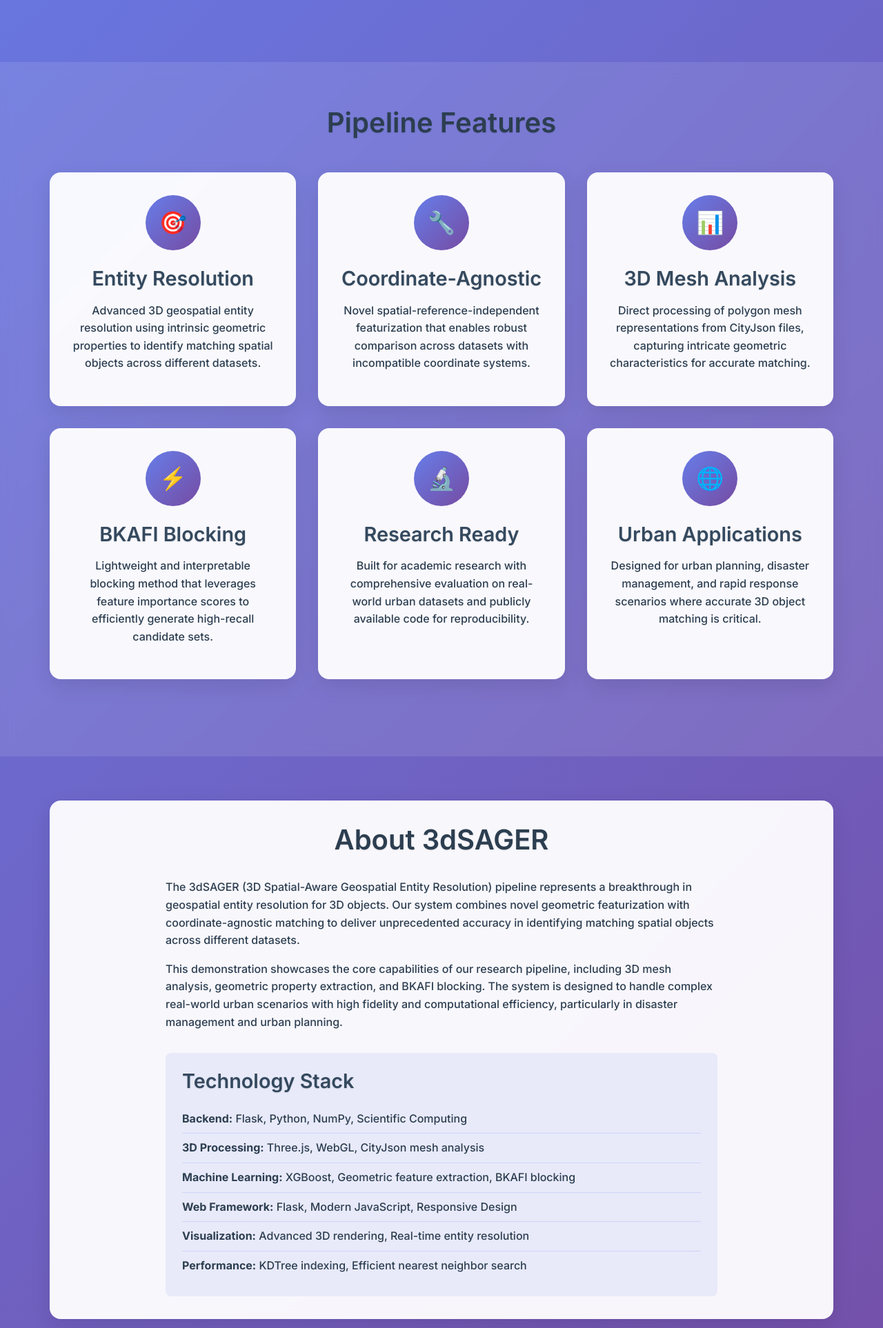
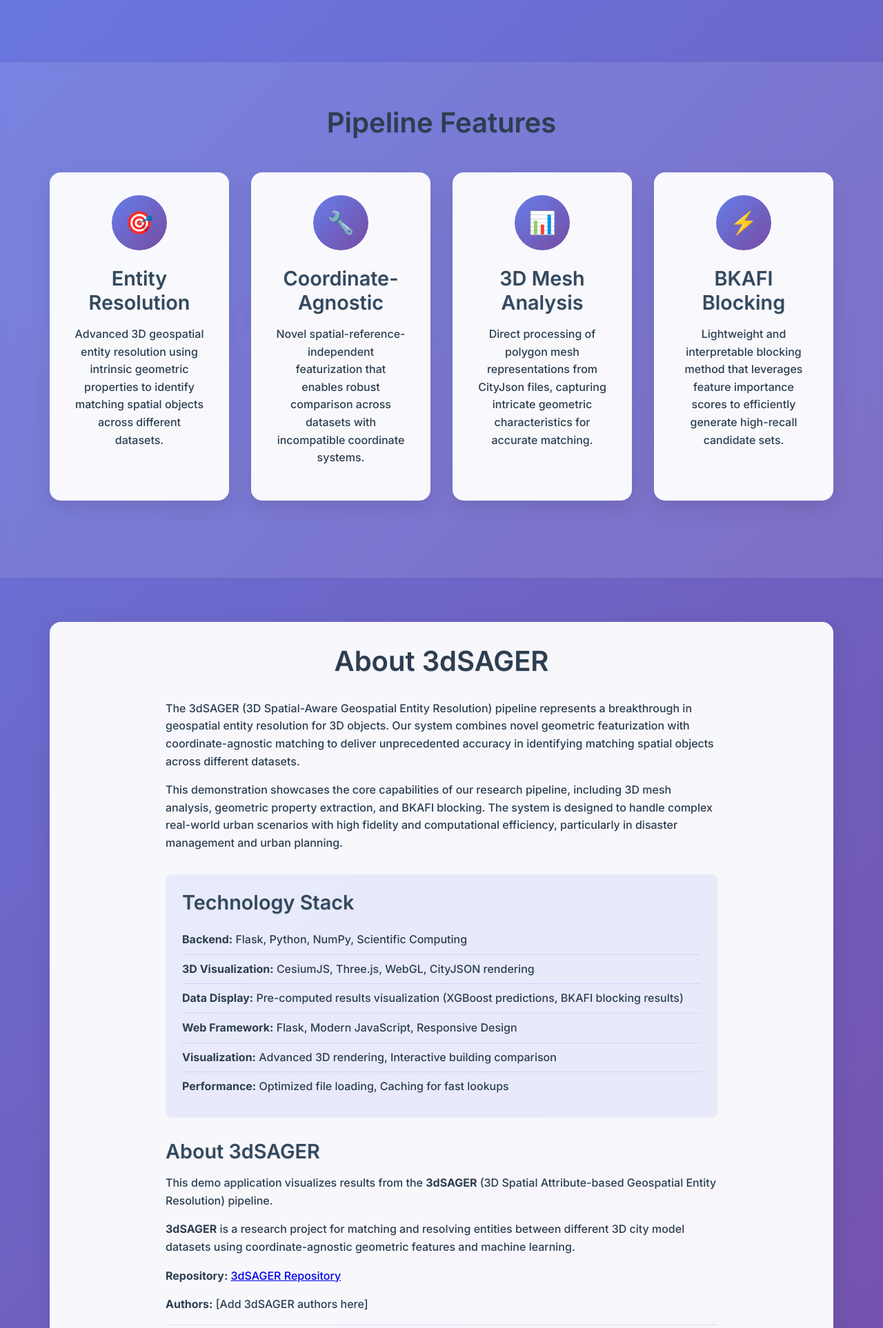
Before and after one commit to techInbalby/demo_app_3dSAGER, a Flask app: page / in a window 1280 px wide. Shown: the part 710-2636 px from the top of the page at 69% size. Run offline with Flask 3, Linux system fonts and the light colour scheme.

```diff
--- a/app.py
+++ b/app.py
@@ -21,7 +21,6 @@ BASE_DIR = Path(__file__).parent
 DATA_DIR = BASE_DIR / 'data'
 RESULTS_DIR = BASE_DIR / 'results_demo'
 SAVED_MODEL_DIR = BASE_DIR / 'saved_model_files'
-UPLOADS_DIR = BASE_DIR / 'uploads'
 LOGS_DIR = BASE_DIR / 'logs'
 
 # Results JSON files
@@ -32,7 +31,7 @@ DEMO_METRICS_JSON = RESULTS_DIR / 'demo_inference' / 'demo_metrics_summary_seed1
 CONFIDENCE_THRESHOLD = 0.5
 
 # Ensure directories exist
-for directory in [DATA_DIR, RESULTS_DIR, SAVED_MODEL_DIR, UPLOADS_DIR, LOGS_DIR]:
+for directory in [DATA_DIR, RESULTS_DIR, SAVED_MODEL_DIR, LOGS_DIR]:
     directory.mkdir(exist_ok=True)
 
 
--- a/docker-compose.yml
+++ b/docker-compose.yml
@@ -12,7 +12,6 @@ services:
       # Mount writable directories for runtime data
       - ./results_demo:/app/results_demo
       - ./saved_model_files:/app/saved_model_files
-      - ./uploads:/app/uploads
       - ./logs:/app/logs
     environment:
       - FLASK_ENV=development
--- a/static/css/style.css
+++ b/static/css/style.css
@@ -130,7 +130,7 @@ p {
 /* Features grid */
 .features-grid {
   display: grid;
-  grid-template-columns: repeat(auto-fit, minmax(300px, 1fr));
+  grid-template-columns: repeat(4, 1fr);
   gap: 2rem;
   margin: 3rem 0;
 }
@@ -209,6 +209,12 @@ p {
 }
 
 /* Responsive */
+@media (max-width: 1200px) {
+  .features-grid {
+    grid-template-columns: repeat(2, 1fr);
+  }
+}
+
 @media (max-width: 768px) {
   h1 {
     font-size: 2.5rem;
--- a/templates/index.html
+++ b/templates/index.html
@@ -71,18 +71,6 @@
                     <h3>BKAFI Blocking</h3>
                     <p>Lightweight and interpretable blocking method that leverages feature importance scores to efficiently generate high-recall candidate sets.</p>
                 </div>
-
-                <div class="card feature-card">
-                    <div class="feature-icon">🔬</div>
-                    <h3>Research Ready</h3>
-                    <p>Built for academic research with comprehensive evaluation on real-world urban datasets and publicly available code for reproducibility.</p>
-                </div>
-
-                <div class="card feature-card">
-                    <div class="feature-icon">🌐</div>
-                    <h3>Urban Applications</h3>
-                    <p>Designed for urban planning, disaster management, and rapid response scenarios where accurate 3D object matching is critical.</p>
-                </div>
             </div>
         </div>
     </section>
@@ -107,12 +95,31 @@
                         <h3>Technology Stack</h3>
                         <ul>
                             <li><strong>Backend:</strong> Flask, Python, NumPy, Scientific Computing</li>
-                            <li><strong>3D Processing:</strong> Three.js, WebGL, CityJson mesh analysis</li>
-                            <li><strong>Machine Learning:</strong> XGBoost, Geometric feature extraction, BKAFI blocking</li>
+                            <li><strong>3D Visualization:</strong> CesiumJS, Three.js, WebGL, CityJSON rendering</li>
+                            <li><strong>Data Display:</strong> Pre-computed results visualization (XGBoost predictions, BKAFI blocking results)</li>
                             <li><strong>Web Framework:</strong> Flask, Modern JavaScript, Responsive Design</li>
-                            <li><strong>Visualization:</strong> Advanced 3D rendering, Real-time entity resolution</li>
-                            <li><strong>Performance:</strong> KDTree indexing, Efficient nearest neighbor search</li>
+                            <li><strong>Visualization:</strong> Advanced 3D rendering, Interactive building comparison</li>
+                            <li><strong>Performance:</strong> Optimized file loading, Caching for fast lookups</li>
                         </ul>
+                    </div>
+                    <div class="3dsager-info" style="margin-top: 2rem;">
+                        <h3>About 3dSAGER</h3>
+                        <p>
+                            This demo application visualizes results from the <strong>3dSAGER</strong> (3D Spatial Attribute-based Geospatial Entity Resolution) pipeline.
+                        </p>
+                        <p>
+                            <strong>3dSAGER</strong> is a research project for matching and resolving entities between different 3D city model datasets using
+                            coordinate-agnostic geometric features and machine learning.
+                        </p>
+                        <p>
+                            <strong>Repository:</strong> <a href="https://anonymous.4open.science/r/3dSAGER/README.md" target="_blank" rel="noopener noreferrer">3dSAGER Repository</a>
+                        </p>
+                        <p>
+                            <strong>Authors:</strong> [Add 3dSAGER authors here]
+                        </p>
+                        <p style="margin-top: 1rem; padding-top: 1rem; border-top: 1px solid rgba(102, 126, 234, 0.2);">
+                            <em>This application is intended for academic and research purposes only.</em>
+                        </p>
                     </div>
                 </div>
             </div>
@@ -136,8 +143,11 @@
     <footer class="footer">
         <div class="container">
             <div class="footer-content">
-                <p>&copy; 2024 3dSAGER Research Team. All rights reserved.</p>
+                <p>&copy; 2026 3dSAGER Research Team. All rights reserved.</p>
                 <p>Built for academic research and demonstration purposes.</p>
+                <p style="font-size: 0.85em; color: #999; margin-top: 0.5rem;">
+                    This demo application was developed with the assistance of AI tools for code generation and implementation.
+                </p>
             </div>
         </div>
     </footer>
```
Also changed, not shown: static/css/demo.css (+40 -0 lines), templates/demo.html (+11 -0 lines), README.md (added), 5 other files.
